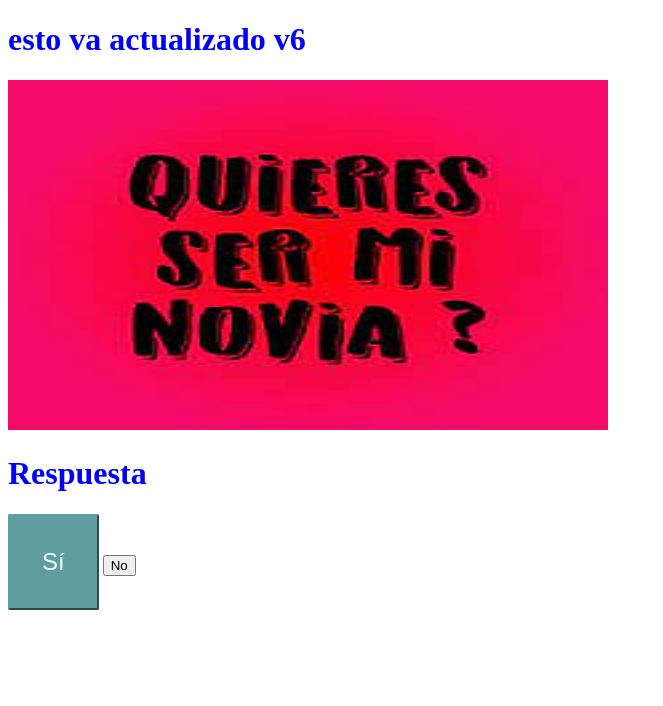
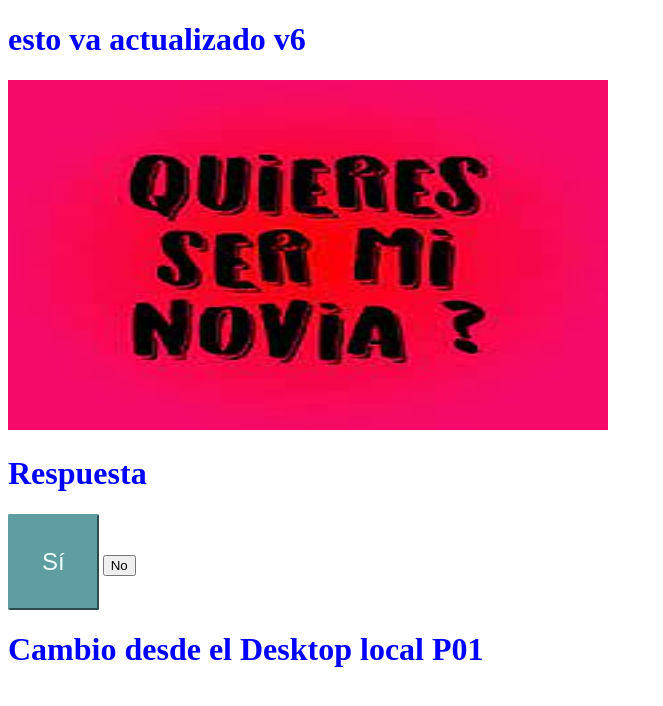
Before and after one commit to AxelCar20/lab01, a plain HTML site: page index.html in a window 1280 px wide. Shown: the whole page, without its empty margins (0-663 px from the left). Drawn offline with Linux system fonts and the light colour scheme.

Commit message:
Update index desde desktop

```diff
--- a/index.html
+++ b/index.html
@@ -19,6 +19,8 @@
         <button id="btn-si">Sí</button>
         <button id="btn-no">No</button>
 
+     <h1>Cambio desde el Desktop local P01</h1>
+
 </body>
 <script src="./app.js"></script>
 </html>
```
